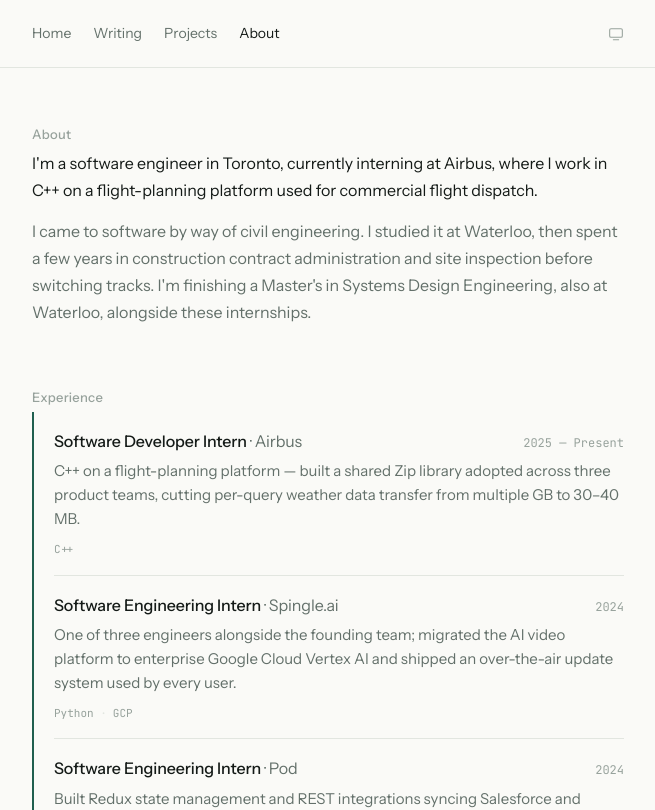
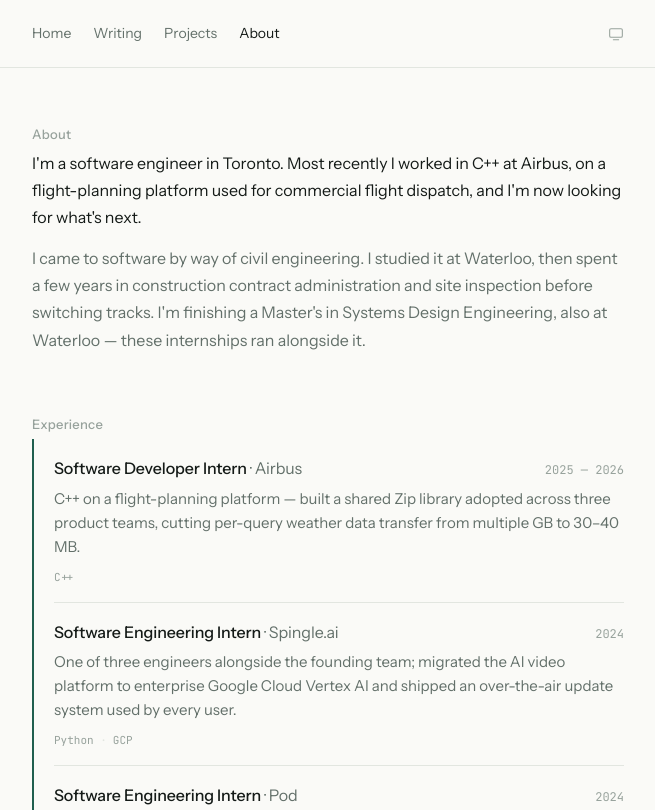
Before and after one commit to samudra-perera/spperera, a Next.js app: page /about in a window 1280 px wide. Shown: the top 810 px of the page, without its empty margins (312-967 px from the left). Built offline with nearby package versions, Linux system fonts and the light colour scheme.

Commit message:
Update copy for post-Airbus status
Airbus ended August 28, 2026. Homepage and about intros now speak in
past tense about it and lead with finishing the Master's and looking
for what's next; experience dates changed from "Present" to "2026".
Dropped the stale "Available August 2026" footer line.

```diff
--- a/app/about/page.tsx
+++ b/app/about/page.tsx
@@ -19,7 +19,7 @@
   {
     role: "Software Developer Intern",
     at: "Airbus",
-    date: "2025 — Present",
+    date: "2025 — 2026",
     description:
       "C++ on a flight-planning platform — built a shared Zip library adopted across three product teams, cutting per-query weather data transfer from multiple GB to 30–40 MB.",
     tags: ["C++"],
@@ -148,14 +148,15 @@
           About
         </h2>
         <p className="up" style={stagger(1)}>
-          I&apos;m a software engineer in Toronto, currently interning at Airbus, where I work
-          in C++ on a flight-planning platform used for commercial flight dispatch.
+          I&apos;m a software engineer in Toronto. Most recently I worked in C++ at Airbus, on
+          a flight-planning platform used for commercial flight dispatch, and I&apos;m now
+          looking for what&apos;s next.
         </p>
         <p className="sub up" style={stagger(2)}>
           I came to software by way of civil engineering. I studied it at Waterloo, then spent
           a few years in construction contract administration and site inspection before
           switching tracks. I&apos;m finishing a Master&apos;s in Systems Design Engineering,
-          also at Waterloo, alongside these internships.
+          also at Waterloo — these internships ran alongside it.
         </p>
       </div>
 
--- a/app/page.tsx
+++ b/app/page.tsx
@@ -19,7 +19,7 @@
   {
     role: "Software Developer Intern",
     at: "Airbus",
-    date: "2025 — Present",
+    date: "2025 — 2026",
     description:
       "C++ on a flight-planning platform — built a shared Zip library adopted across three product teams, cutting per-query weather data transfer from multiple GB to 30–40 MB.",
     tags: ["C++"],
@@ -55,8 +55,10 @@
           Software engineer, Toronto
         </p>
         <p className="up" style={stagger(3)}>
-          I work on backend systems — currently C++ on Airbus&apos;s flight-planning platform,
-          where a shared Zip library I built was adopted across three product teams.
+          I work on backend systems — most recently C++ on Airbus&apos;s flight-planning
+          platform, where a shared Zip library I built was adopted across three product
+          teams. I&apos;m finishing my Master&apos;s at Waterloo and looking for what&apos;s
+          next.
         </p>
         <p className="sub up" style={stagger(4)}>
           Before software I worked in construction contract administration and site inspection,
--- a/components/footer.tsx
+++ b/components/footer.tsx
@@ -4,7 +4,6 @@
       <div className="wrap">
         <div className="fmeta">
           <span>Toronto, Canada</span>
-          <span>Available August 2026</span>
         </div>
       </div>
     </footer>
```
